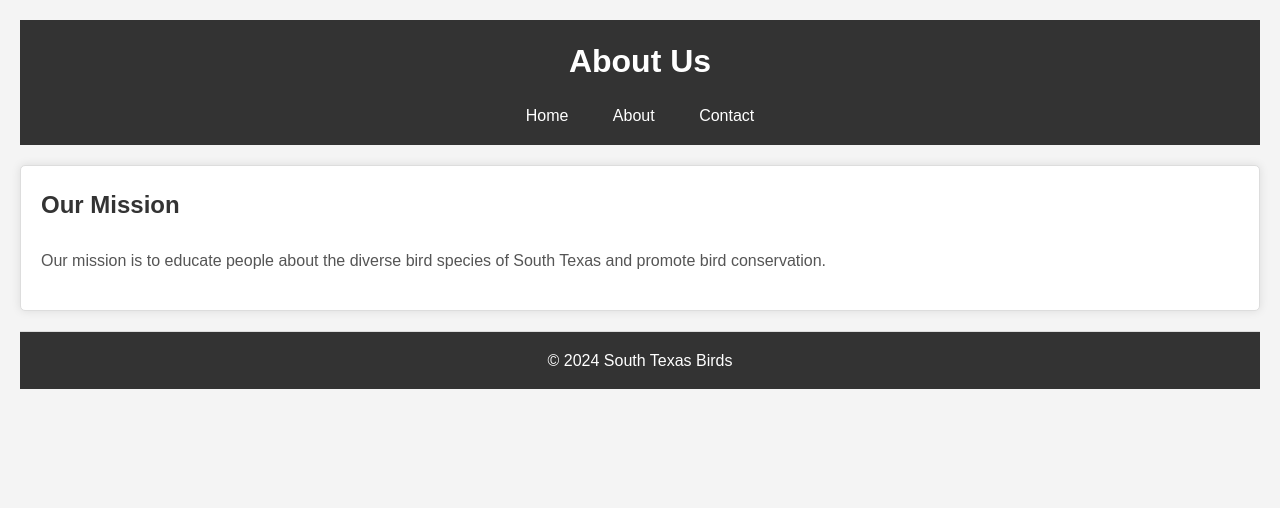
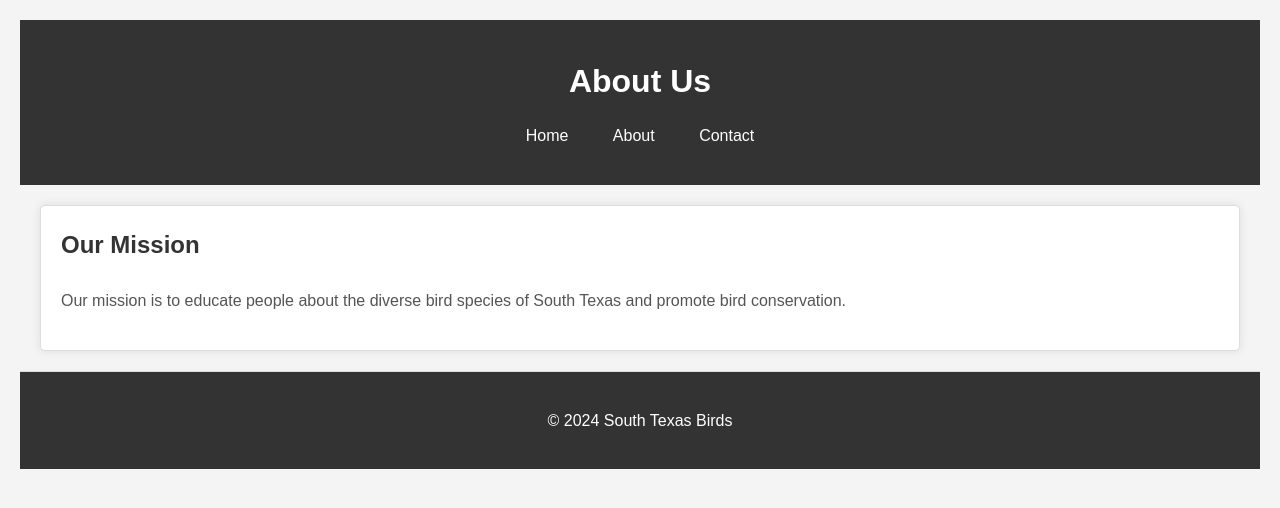
Before and after one commit to Cardops/southtexasbirds.github.io, a plain HTML site: page about.html in a window 1280 px wide. Drawn offline with Linux system fonts and the light colour scheme.

Commit message:
Update about.html

```diff
--- a/about.html
+++ b/about.html
@@ -8,6 +8,7 @@
 </head>
 <body>
     <header>
+        <div class="container">
             <h1>About Us</h1>
             <nav>
                 <ul>
@@ -16,13 +17,16 @@
                     <li><a href="contact.html">Contact</a></li>
                 </ul>
             </nav>
+        </div>
     </header>
-    <main>
+    <main class="container">
         <h2>Our Mission</h2>
         <p>Our mission is to educate people about the diverse bird species of South Texas and promote bird conservation.</p>
     </main>
     <footer>
+        <div class="container">
             <p>&copy; 2024 South Texas Birds</p>
+        </div>
     </footer>
 </body>
 </html>
```
Lines whose indentation alone changed are shown as unchanged.
